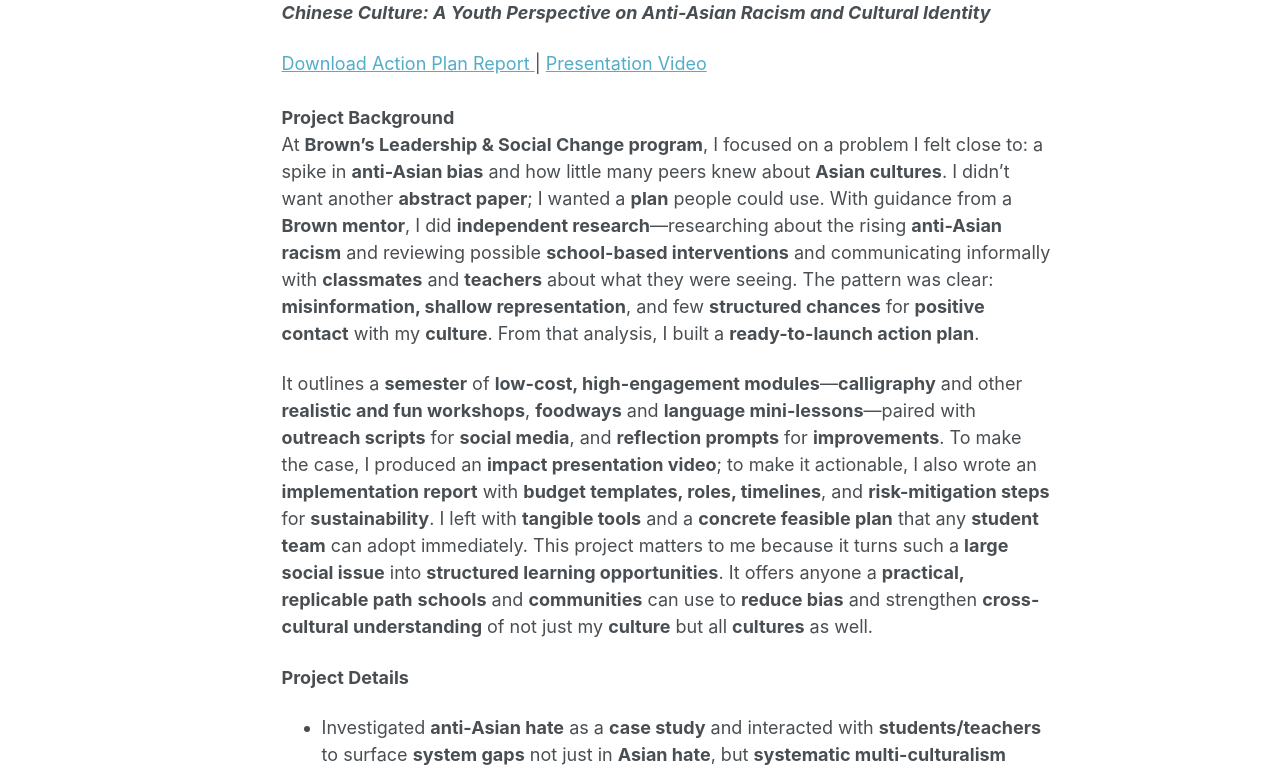
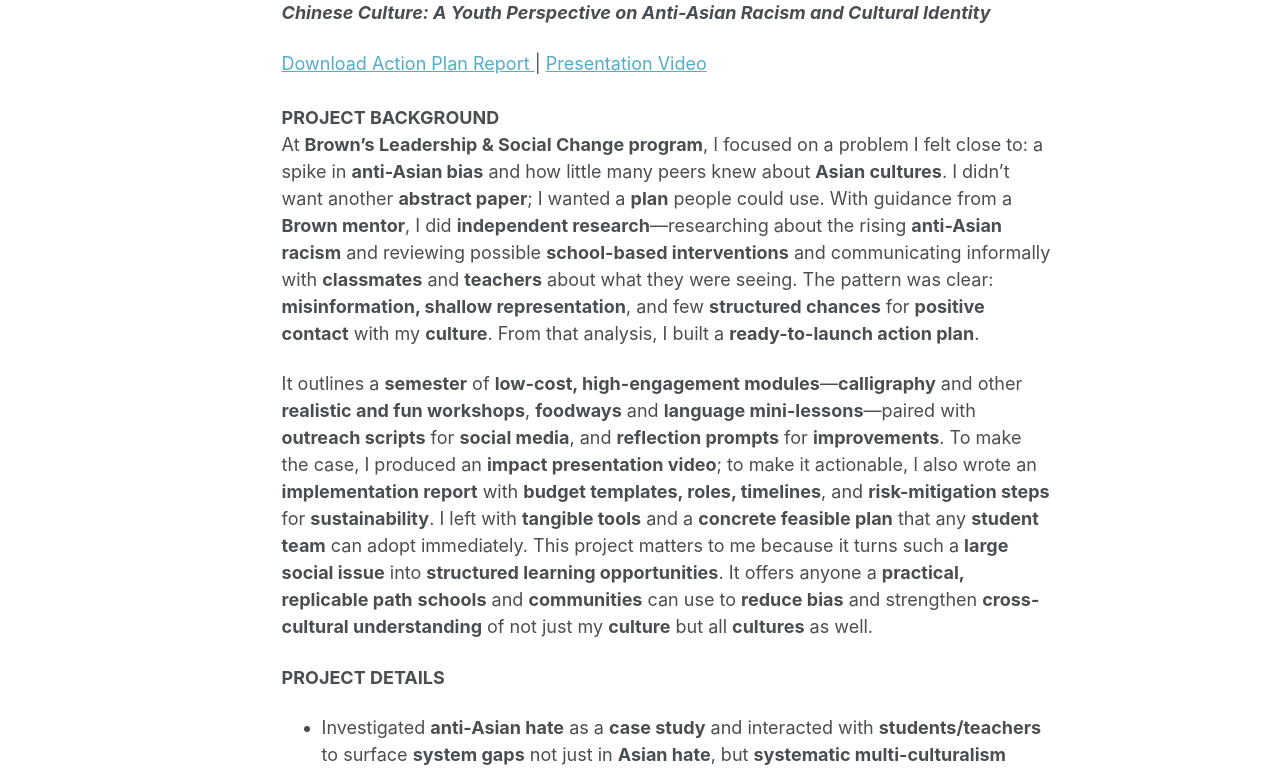
Before and after one commit to TiffanyJTFu/TiffanyTestWeb, a Jekyll site: the page built from _teaching/01-CommunitySocialIssueProject.md, in a window 1280 px wide and 1400 px high. Shown: the part 498-1270 px from the top of the window. Built offline with Jekyll 4.4.1, drawn with Linux system fonts in a browser that asks for light colours; a script that is not in the unit is left out.

```diff
--- a/_teaching/01-CommunitySocialIssueProject.md
+++ b/_teaching/01-CommunitySocialIssueProject.md
@@ -12,12 +12,12 @@ paperurl1: 'https://www.tiffu.ca/files/Step 8B_ Action plan Final Report - Tiffa
 
 <a href="https://www.tiffu.ca/files/Step 8B_ Action plan Final Report - Tiffany Fu.pdf" target="_blank" rel="noopener noreferrer">Download Action Plan Report
 </a> | <a href="https://www.tiffu.ca/files/Action plan Presentation.mp4" target="_blank" rel="noopener noreferrer">Presentation Video</a>&nbsp;
-<br><br>**Project Background**
+<br><br>**PROJECT BACKGROUND**
 <br>At **Brown’s Leadership & Social Change program**, I focused on a problem I felt close to: a spike in **anti-Asian bias** and how little many peers knew about **Asian cultures**. I didn’t want another **abstract paper**; I wanted a **plan** people could use. With guidance from a **Brown mentor**, I did **independent research**—researching about the rising **anti-Asian racism** and reviewing possible **school-based interventions** and communicating informally with **classmates** and **teachers** about what they were seeing. The pattern was clear: **misinformation, shallow representation**, and few **structured chances** for **positive contact** with my **culture**. From that analysis, I built a **ready-to-launch action plan**.
 
 It outlines a **semester** of **low-cost, high-engagement modules**—**calligraphy** and other **realistic and fun workshops**, **foodways** and **language mini-lessons**—paired with **outreach scripts** for **social media**, and **reflection prompts** for **improvements**. To make the case, I produced an **impact presentation video**; to make it actionable, I also wrote an **implementation report** with **budget templates, roles, timelines**, and **risk-mitigation steps** for **sustainability**. I left with **tangible tools** and a **concrete feasible plan** that any **student team** can adopt immediately. This project matters to me because it turns such a **large social issue** into **structured learning opportunities**. It offers anyone a **practical, replicable path** **schools** and **communities** can use to **reduce bias** and strengthen **cross-cultural understanding** of not just my **culture** but all **cultures** as well.
 
-**Project Details**
+**PROJECT DETAILS**
 * Investigated **anti-Asian hate** as a **case study** and interacted with **students/teachers** to surface **system gaps** not just in **Asian hate**, but **systematic multi-culturalism issues** as well—**misinformation, one-note representation**, and too few **structured chances** to **connect across cultures**.
 * Designed a **launch-ready semester plan** that starts with **Asian cultural modules** and scales to **other cultures**—hands-on **calligraphy/knot-tying, foodways, language micro-lessons**, and **storytelling circles** to build real **cross-cultural contact**.
 * Engineered a **plug-and-play toolkit** (**lesson outlines, outreach scripts, reflection prompts**) so any **student team** can run **inclusive programming** immediately and adapt it for **multiple cultures**.
```
